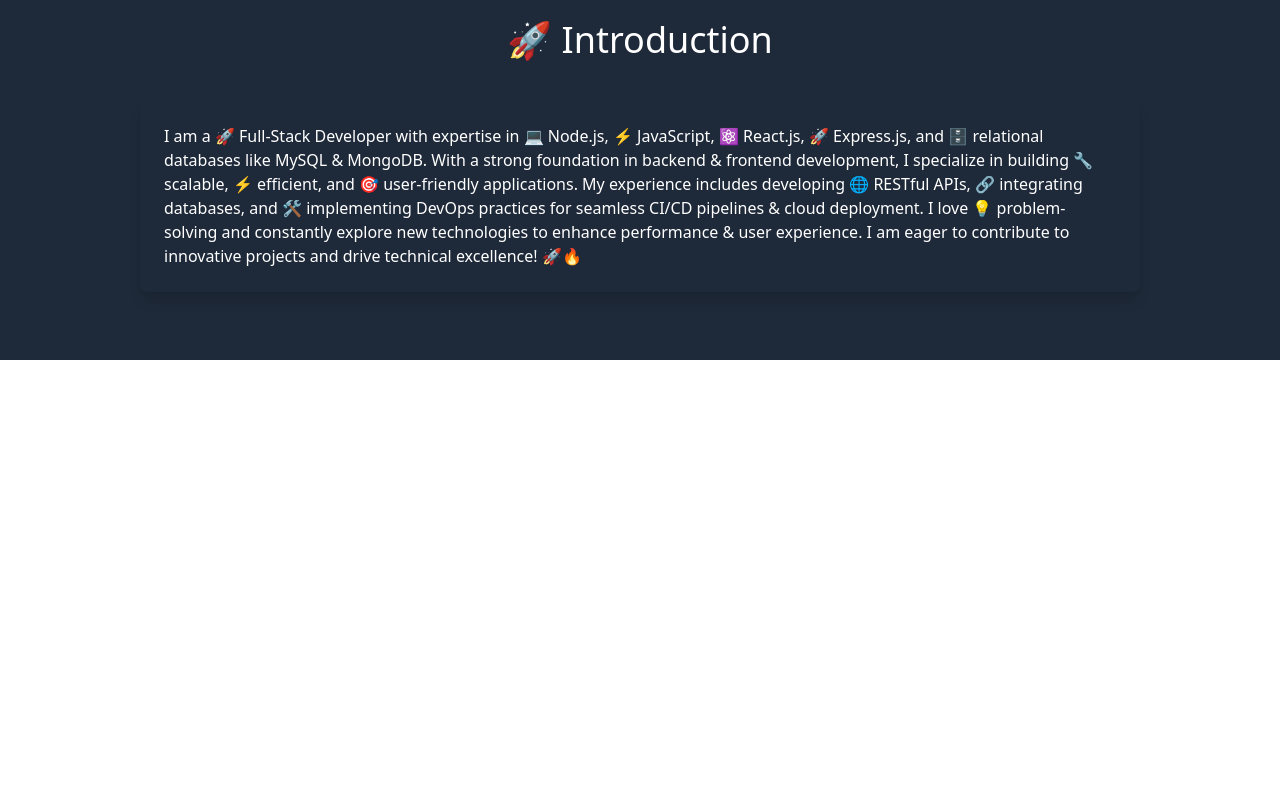
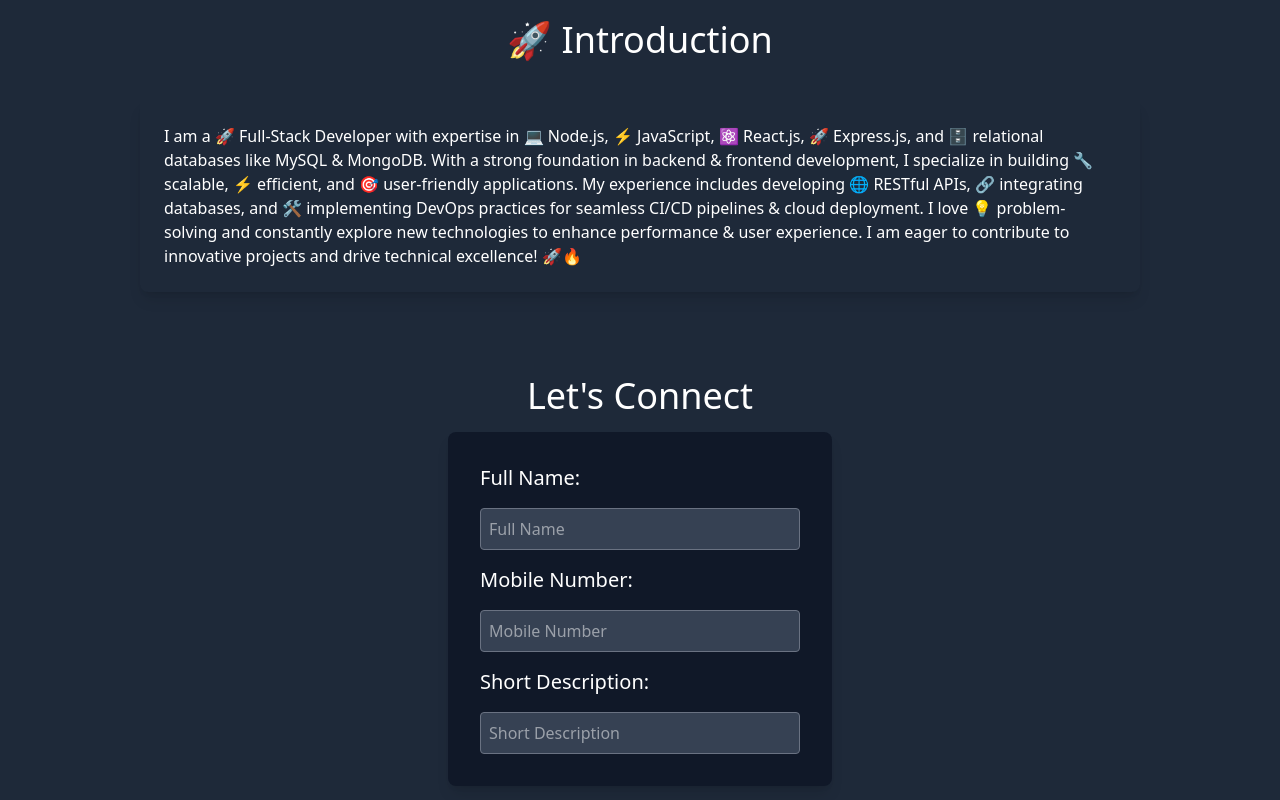
Before and after one commit to shobhankumarrath/Shobhan-Kumar-Rath-Portfolio, a React (Vite) app: page / in a window 1280 px wide. Shown: the part 396-1196 px from the top of the page. Before the commit the page ends 800 px from the top, so only its background shows below. Built offline with nearby package versions, Linux system fonts and the light colour scheme.

Commit message:
Contact me page updated

```diff
--- a/src/components/ContactMe.jsx
+++ b/src/components/ContactMe.jsx
@@ -3,13 +3,41 @@ import React from 'react'
 const ContactMe = () => {
     console.log("ContactMe component rendered!");
     return (
-        <div className="pt-4"> {/* Adds space for the navbar */}
-            <div className=''>
-                <div className=''>
-                    <h1></h1>
-                </div>
+        <div className="pt-4 bg-gray-800 h-110 flex flex-col items-center" id="contactme">
+            <h1 className='text-white text-4xl'>Let's Connect</h1>
+            <div className="bg-gray-900 text-white p-8 rounded-lg shadow-lg w-96 mt-4">
+                <form className="flex flex-col gap-4">
+                    <label htmlFor="fullName" className="text-xl">Full Name:</label>
+                    <input
+                        type="text"
+                        id="fullName"
+                        name="fullName"
+                        placeholder="Full Name"
+                        className="p-2 bg-gray-700 text-white rounded border border-gray-500 focus:outline-none"
+                    />
+
+                    <label htmlFor="mNumber" className="text-xl">Mobile Number:</label>
+                    <input
+                        type="number"
+                        id="mNumber"
+                        name="contactNumber"
+                        placeholder="Mobile Number"
+                        className="p-2 bg-gray-700 text-white rounded border border-gray-500 focus:outline-none"
+                    />
+
+                    <label htmlFor="sDesc" className="text-xl">Short Description:</label>
+                    <input
+                        type="text"
+                        id="sDesc"
+                        name="sDesc"
+                        placeholder="Short Description"
+                        className="p-2 bg-gray-700 text-white rounded border border-gray-500 focus:outline-none"
+                    />
+                </form>
             </div>
         </div>
+
+
     )
 }
 
```
